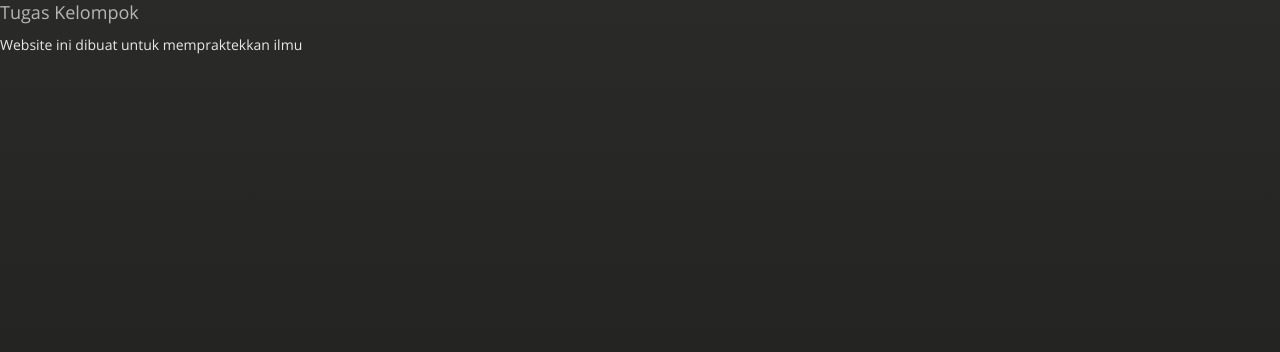
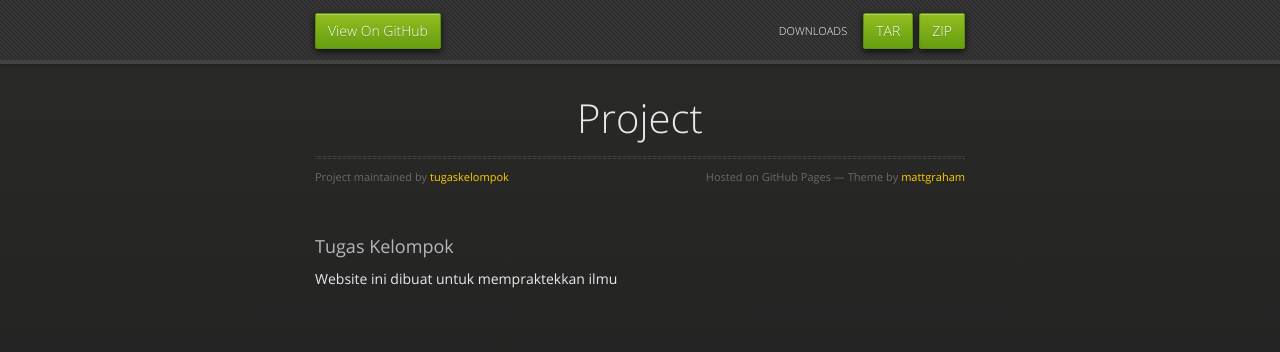
Before and after one commit to tugaskelompok/project, a plain HTML site: page index.html in a window 1280 px wide. Drawn offline with nearby package versions, Linux system fonts and the light colour scheme.

Commit message:
Update index.html

```diff
--- a/index.html
+++ b/index.html
@@ -18,12 +18,25 @@
 
   </head>
   <body>
-      <div class="wrapper-normal">
+     <div id="header">
+        <nav>
+          <li class="fork"><a href="https://github.com/tugaskelompok/project">View On GitHub</a></li>
+          <li class="downloads"><a href="https://github.com/tugaskelompok/project/zipball/master">ZIP</a></li>
+          <li class="downloads"><a href="https://github.com/tugaskelompok/project/tarball/master">TAR</a></li>
+          <li class="title">DOWNLOADS</li>
+        </nav>
+      </div><!-- end header -->
 
-    <div class="page home">
-        <header class="header-home animated">
+    <div class="wrapper">
 
-
+      <section>
+        <div id="title">
+          <h1>Project</h1>
+          <p></p>
+          <hr>
+          <span class="credits left">Project maintained by <a href="https://github.com/tugaskelompok">tugaskelompok</a></span>
+          <span class="credits right">Hosted on GitHub Pages &mdash; Theme by <a href="https://twitter.com/michigangraham">mattgraham</a></span>
+        </div>
         <h3 class="title">
 
     Tugas Kelompok
```
